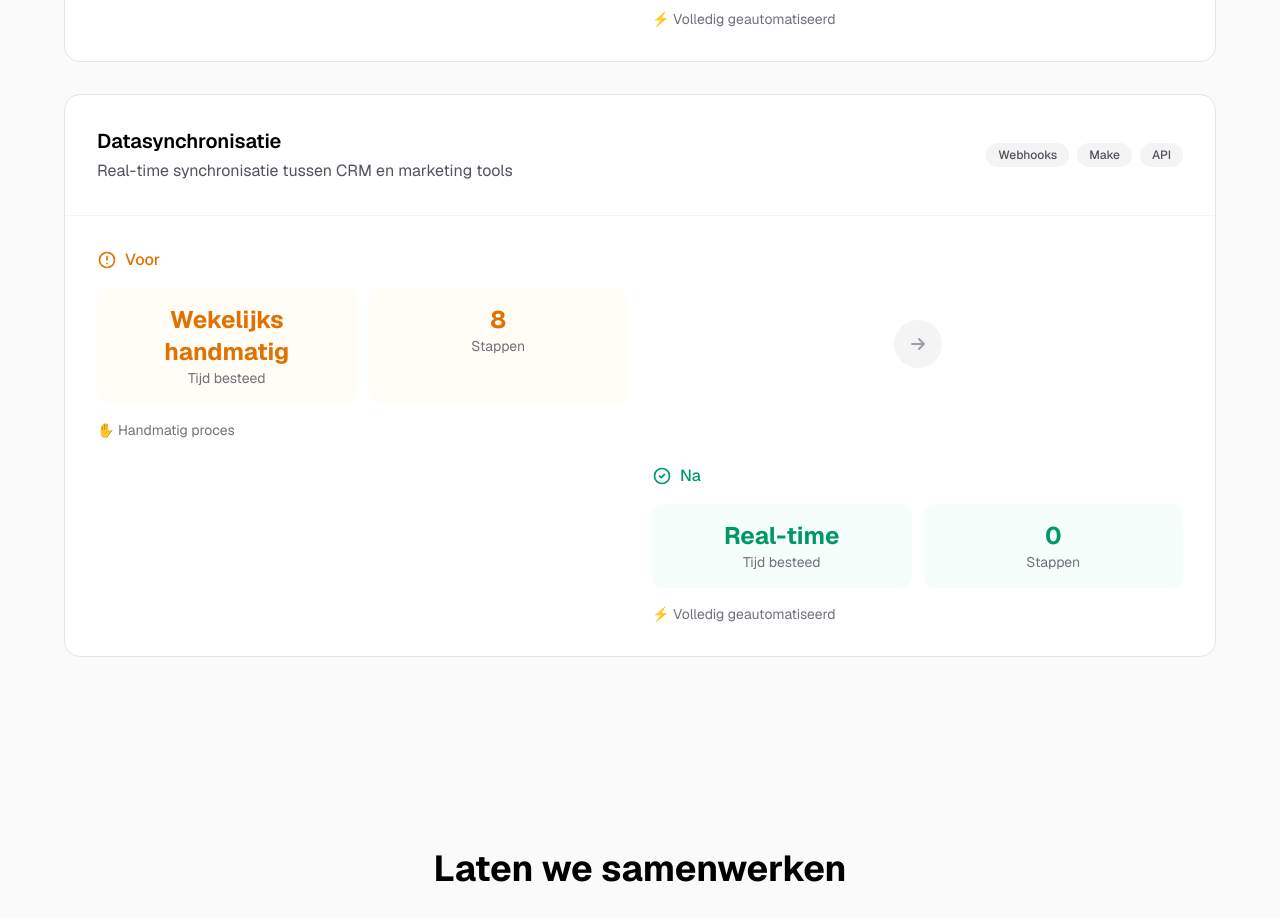
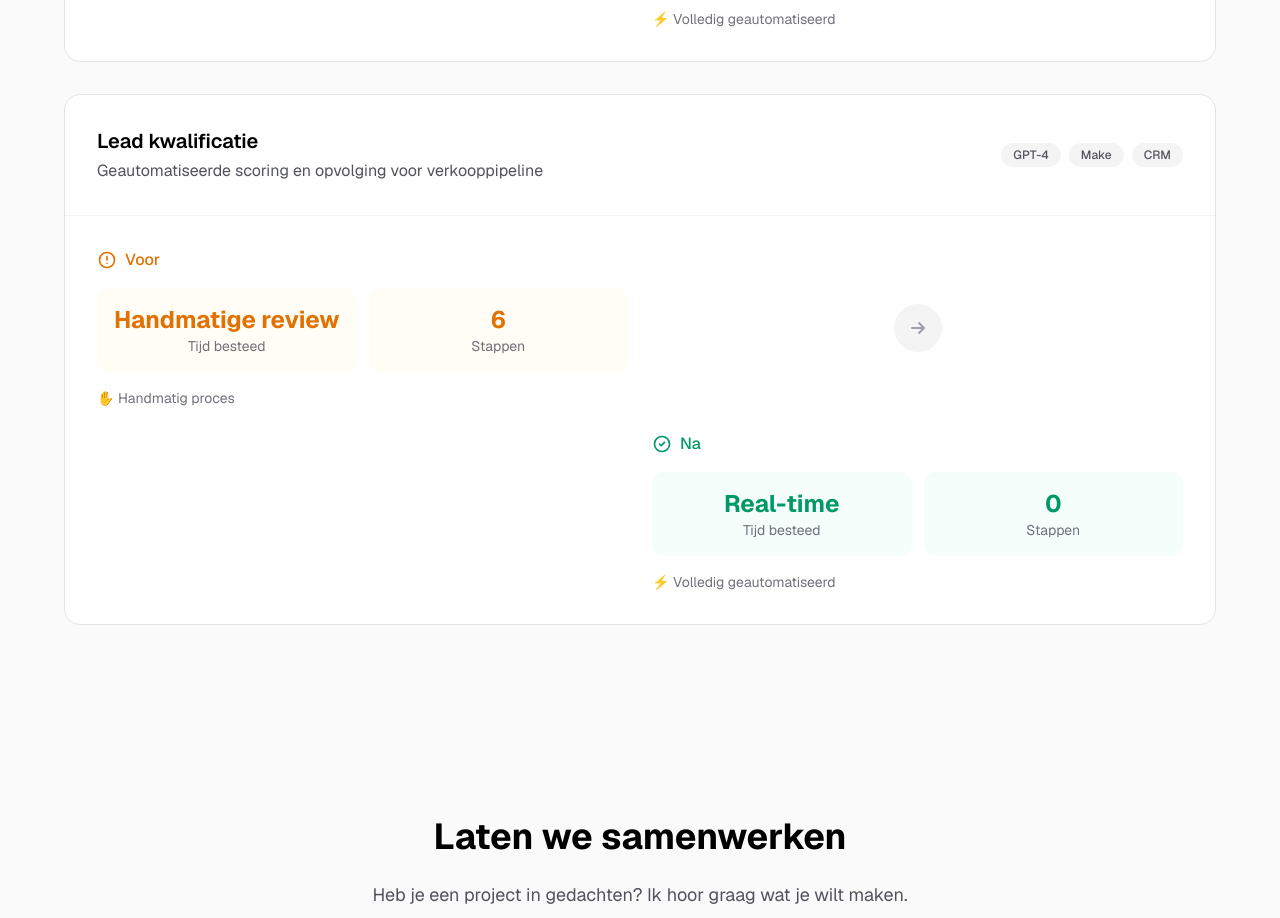
Before and after one commit to Jarno97/jsolutions, a Next.js app: page / in a window 1280 px wide. Shown: the part 3840-4758 px from the top of the page. Built offline with nearby package versions, Linux system fonts and the light colour scheme.

Commit message:
Update projects with lead qualification example

```diff
--- a/src/components/Projects.tsx
+++ b/src/components/Projects.tsx
@@ -63,14 +63,14 @@ const projects: Project[] = [
     tags: ["LLM", "RAG", "Zapier"],
   },
   {
-    title: "Data Synchronization",
-    titleNl: "Datasynchronisatie",
-    description: "Real-time sync between CRM and marketing tools",
-    descriptionNl: "Real-time synchronisatie tussen CRM en marketing tools",
+    title: "Lead Qualification",
+    titleNl: "Lead kwalificatie",
+    description: "Automated scoring and follow-up for sales pipeline",
+    descriptionNl: "Geautomatiseerde scoring en opvolging voor verkooppipeline",
     before: {
-      time: "Weekly manual",
-      timeNl: "Wekelijks handmatig",
-      steps: 8,
+      time: "Manual review",
+      timeNl: "Handmatige review",
+      steps: 6,
       manual: true,
     },
     after: {
@@ -79,7 +79,7 @@ const projects: Project[] = [
       steps: 0,
       manual: false,
     },
-    tags: ["Webhooks", "Make", "API"],
+    tags: ["GPT-4", "Make", "CRM"],
   },
 ];
 
```
